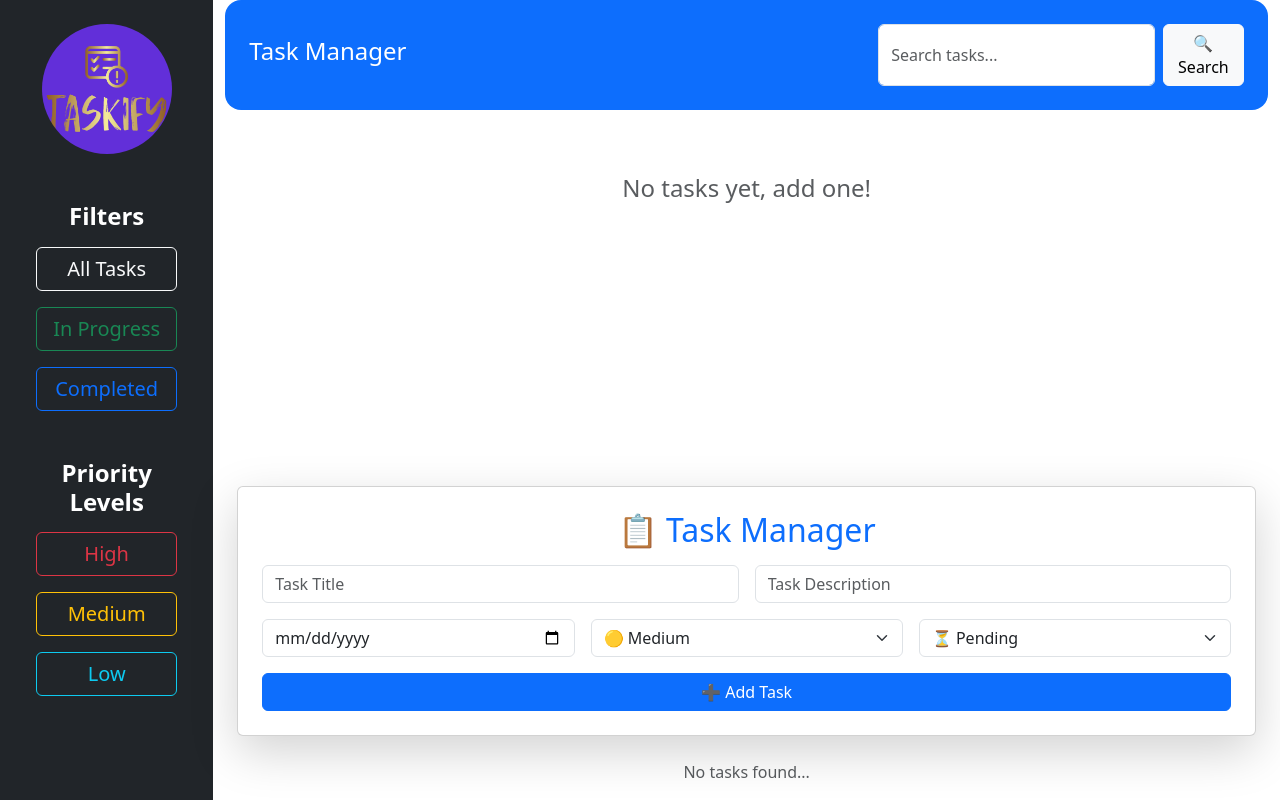
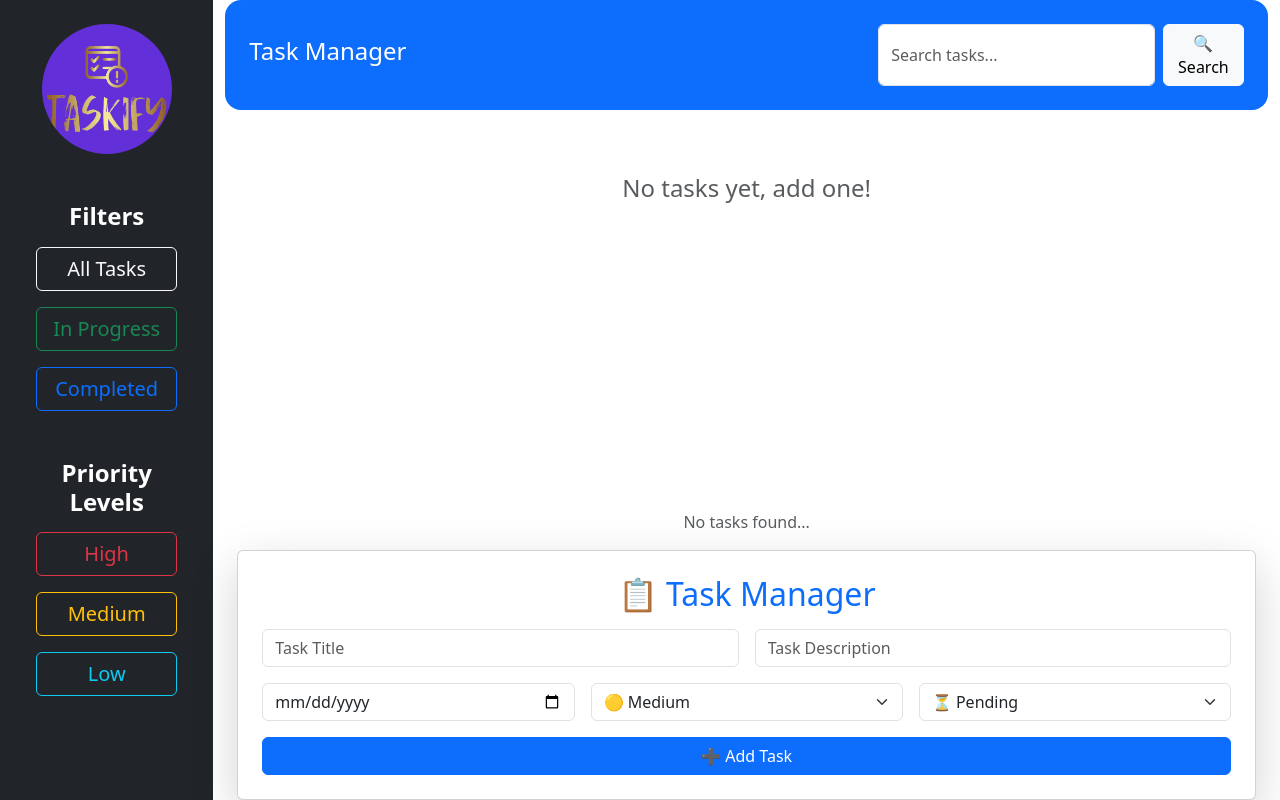
Before and after one commit to Rawan634/Final_React_Project, a React (Vite) app in the folder frontend/: page / in a window 1280 px wide. Built offline with nearby package versions, Linux system fonts and the light colour scheme.

Commit message:
Update Footer.jsx

```diff
--- a/frontend/src/components/Footer.jsx
+++ b/frontend/src/components/Footer.jsx
@@ -1,3 +1,4 @@
+
 import { useState } from "react";
 import TaskCard from "./Taskcard";
 import "bootstrap/dist/css/bootstrap.min.css";
@@ -11,10 +12,10 @@ const Footer = () => {
     setNewTask({ ...newTask, [e.target.name]: e.target.value });
   };
 
-  // Add New Task
+  // Add New Task (Add to Beginning)
   const addTask = () => {
     if (!newTask.title.trim()) return;
-    setTasks([...tasks, newTask]);
+    setTasks([newTask, ...tasks]); // Now tasks will appear at the top
     setNewTask({ title: "", description: "", dueDate: "", priority: "Medium", status: "Pending" });
   };
 
@@ -23,7 +24,7 @@ const Footer = () => {
     setTasks(tasks.filter((_, i) => i !== index));
   };
 
-  // Update Task (from TaskCard)
+  // Update Task
   const updateTask = (updatedTask, index) => {
     const updatedTasks = [...tasks];
     updatedTasks[index] = updatedTask;
@@ -32,7 +33,18 @@ const Footer = () => {
 
   return (
     <div className="container mt-4">
-      {/* Task Input Section */}
+      {/* 🔹 Task List (Rendered Above Input Section) */}
+      <div className="mt-4">
+        {tasks.length > 0 ? (
+          tasks.map((task, index) => (
+            <TaskCard key={index} task={task} onDelete={() => deleteTask(index)} onUpdate={(updatedTask) => updateTask(updatedTask, index)} />
+          ))
+        ) : (
+          <p className="text-muted text-center mt-3">No tasks found...</p>
+        )}
+      </div>
+
+      {/* 🔹 Task Input Section (Below Task List) */}
       <div className="card shadow-lg p-4 mt-3">
         <h2 className="text-center text-primary mb-3">📋 Task Manager</h2>
         <div className="row g-3">
@@ -63,17 +75,6 @@ const Footer = () => {
         <button className="btn btn-primary w-100 mt-3" onClick={addTask}>➕ Add Task</button>
       </div>
 
-      {/* Task List */}
-      <div className="mt-4">
-        {tasks.length > 0 ? (
-          tasks.map((task, index) => (
-            <TaskCard key={index} task={task} onDelete={() => deleteTask(index)} onUpdate={(updatedTask) => updateTask(updatedTask, index)} />
-          ))
-        ) : (
-          <p className="text-muted text-center mt-3">No tasks found...</p>
-        )}
-      </div>
-
       {tasks.length > 0 && (
         <button className="btn btn-danger w-100 mt-3" onClick={() => setTasks([])}>🗑️ Delete All</button>
       )}
```
